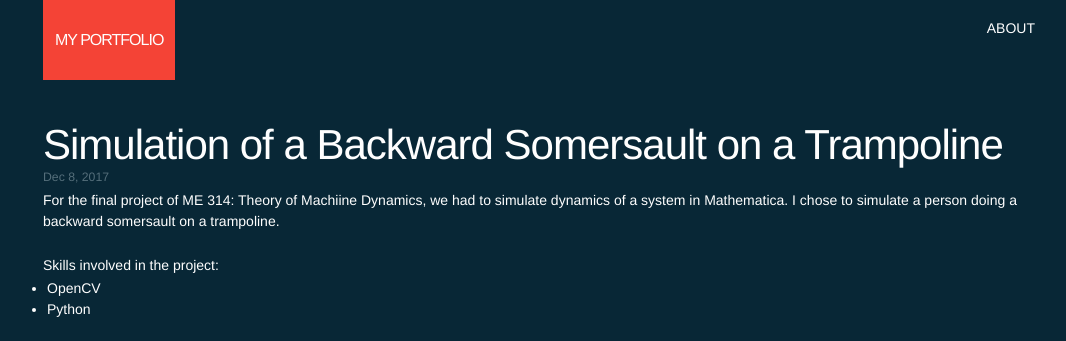
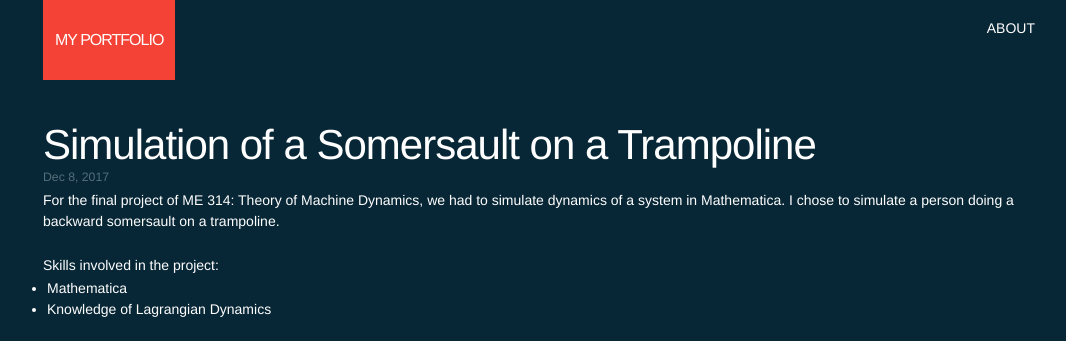
Before and after one commit to am2512/am2512.github.io, a Jekyll site: the page built from _posts/2017-12-08-project3 .markdown, in a window 1280 px wide, cut to the strip 0-341 px from the top of the page. Shown: the whole strip, without its empty margins (101-1167 px from the left). Built offline with Jekyll 4.4.1, drawn with Linux system fonts in a browser that asks for light colours.

Commit message:
Adding a post for project 3

```diff
--- a/_posts/2017-12-08-project3 .markdown
+++ b/_posts/2017-12-08-project3 .markdown
@@ -1,20 +1,21 @@
 ---
 layout: post
-title:  "Simulation of a Backward Somersault on a Trampoline"
-color:  orange
+title:  "Simulation of a Somersault on a Trampoline"
+color:  teal
 height:  1
 date:   2017-12-08 11:31:49 +0200
 categories: jekyll update
 ---
 
-For the final project of ME 314: Theory of Machiine Dynamics, we had to simulate dynamics of a system in Mathematica. I chose to simulate a person doing a backward somersault on a trampoline.
+For the final project of ME 314: Theory of Machine Dynamics, we had to simulate dynamics of a system in Mathematica. I chose to simulate a person doing a backward somersault on a trampoline.
 <br>
 <br>
 
+
 Skills involved in the project:
 <ul>
-      <li> OpenCV </li>
-      <li> Python </li>
+      <li> Mathematica </li>
+      <li> Knowledge of Lagrangian Dynamics </li>
 
     </ul>
 <br>
--- a/index.html
+++ b/index.html
@@ -25,7 +25,7 @@ layout: default
 
    <div class="col col-12">
        <div class="col col-3">
-    {% for post in site.posts %}
+    {% for post in site.posts.2017-12-07-project1 %}
 
         <div class="block {{post.color}}">
             <div class="block-body height-{{post.height}}">
```
